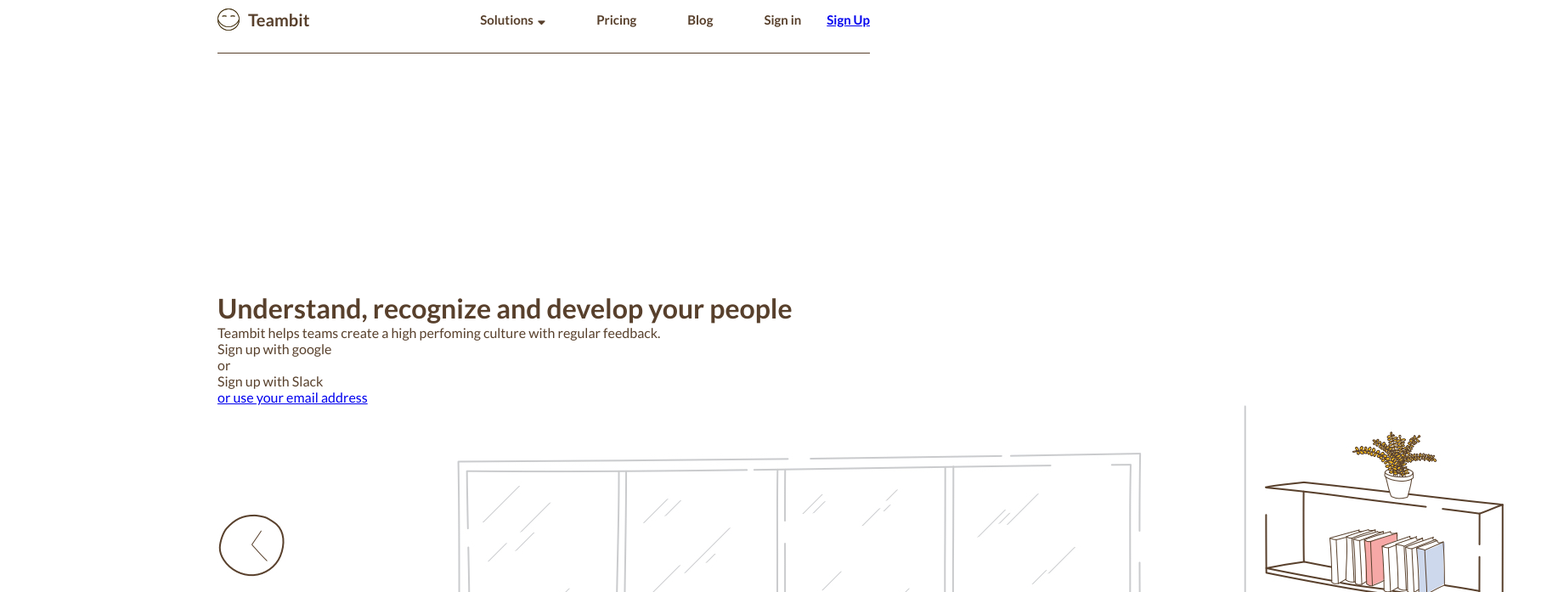
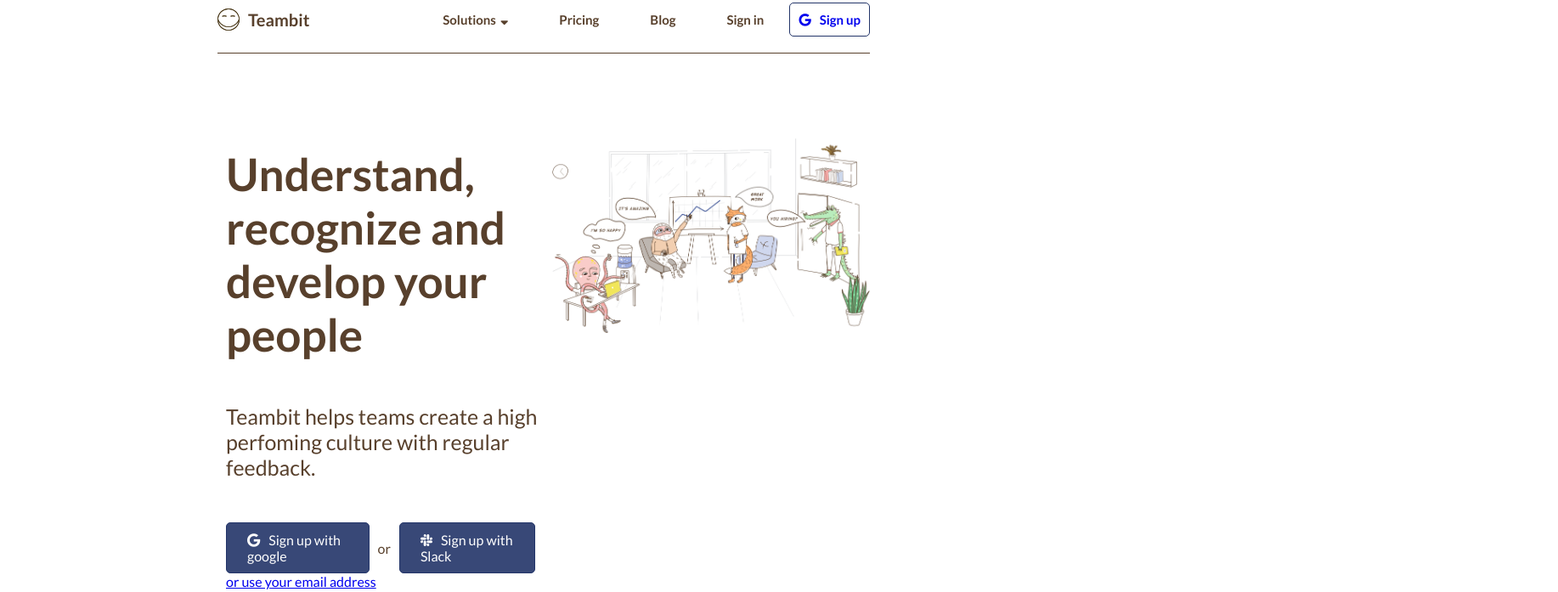
Before and after one commit to dantelerario/node-sass-teambit, a website: page index.html in a window 1280 px wide. Shown: the part 17-714 px from the top of the page at 85% size, 1834 px wide, since content can reach past the window. Drawn offline with nearby package versions, Linux system fonts and the light colour scheme.

Commit message:
SCSS header and hero almost done

```diff
--- a/index.html
+++ b/index.html
@@ -6,7 +6,7 @@
   <meta http-equiv="X-UA-Compatible" content="ie=edge">
   <title>teambit - Dante L'Erario</title>
   <link rel="stylesheet" href="https://cdnjs.cloudflare.com/ajax/libs/font-awesome/5.12.1/css/all.min.css" type='text/css'>
-  <link rel="stylesheet" href="https://fonts.googleapis.com/css2?family=Lato:wght@400;700&display=swap">
+  <link rel="stylesheet" href="https://fonts.googleapis.com/css2?family=Lato:wght@400;500;600;700&display=swap">
   <link rel="stylesheet" href="dist/css/main.css">
 </head>
 <body>
@@ -23,24 +23,26 @@
           <li class="header__right--ul--li">Blog</li>
           <li class="header__right--ul--li">Sign in</li>
         </ul>
-        <div class="header__right--btn"><a class="header__right--btn--a" href="#">Sign Up</a></div>
+        <div class="header__right--btn"><a class="header__right--btn--a" href="#"><i class="fab fa-google"></i>Sign up</a></div>
       </div>
     </header>
     <!-- HERO -->
     <div class="hero">
       <div class="hero__left">
-        <div class="hero__left--div">
           <h1 class="hero__left--h1">
             Understand, recognize and develop your people
           </h1>
-          <span class="hero__left--span">
-            Teambit helps teams create a high perfoming culture with regular feedback.
-          </span>
-          <div class="hero__left--btn--left">Sign up with google</div>
-          <span class="hero__left--span--btn">or</span>
-          <div class="hero__left--btn--right">Sign up with Slack</div>
+          <div class="hero__left--span">
+            <span class="">
+              Teambit helps teams create a high perfoming culture with regular feedback.
+            </span>
+          </div>
+          <div class="hero__left--h1--btns">
+            <div class="hero__left--btn--left"><i class="fab fa-google"></i>Sign up with google</div>
+            <span class="hero__left--span--btn">or</span>
+            <div class="hero__left--btn--right"><i class="fab fa-slack"></i>Sign up with Slack</div>
+          </div>
           <a class="hero__left--a" href="#" class="hero__left--a">or use your email address</a>
-        </div>
       </div>
       <div class="hero__right">
         <img class="hero__right--img" src="dist\img\illustration-main.jpg" alt="hero img">
--- a/src/css/partials/_header.scss
+++ b/src/css/partials/_header.scss
@@ -34,14 +34,20 @@
           color: $blue-btn-color;
         }
       }
-      .header__right--btn {
-         .header__right--btn--a {
-          text-decoration: none;
-          width: 100px;
-          border: 1px solid $blue-btn-color;
-          border-radius: 5px;
-        }
-      }
     }
   }
+  .header__right--btn--a {
+   text-decoration: none;
+   width: 100px;
+   border: 1px solid $blue-btn-color;
+   border-radius: 5px;
+   padding: 10px;
+   .fa-google {
+     margin-right: 10px;
+   }
+   &:hover {
+     background: $blue-btn-color;
+     color: #fff;
+   }
+ }
 }
--- a/src/css/partials/_hero.scss
+++ b/src/css/partials/_hero.scss
@@ -1,3 +1,49 @@
 .hero {
-  margin-top: 280px;
+  display: flex;
+  margin-top: 100px;
+  margin-bottom: 100px;
+  width: 100%;
+  // height: auto;
+  img {
+    width: 100%;
+  }
+  .hero__left {
+    width: 50%;
+    min-height: 1px;
+    margin: 10px;
+    .hero__left--h1 {
+      font-size: 53px;
+    }
+    .hero__left--span {
+      margin: 50px 0;
+      font-size: 25px;
+      font-weight: 500;
+    }
+    .hero__left--h1--btns {
+      display: flex;
+      align-items: center;
+       .hero__left--btn--left,
+       .hero__left--btn--right {
+         border: 1px solid $blue-btn-color;
+         border-radius: 5px;
+         padding: 10px 24px;
+         margin: 0 10px 0 0;
+         background: rgba($blue-btn-color, 0.9);
+         color: #fff;
+         cursor: pointer;
+         &:hover {
+           background: rgba($blue-btn-color, 1);
+         }
+         i {
+           margin-right: 10px;
+         }
+      }
+      .hero__left--btn--right {
+        margin-left: 10px;
+      }
+    }
+  }
+  .hero__right {
+    width: 50%;
+  }
 }
```
Also changed, not shown: dist/css/main.css.
